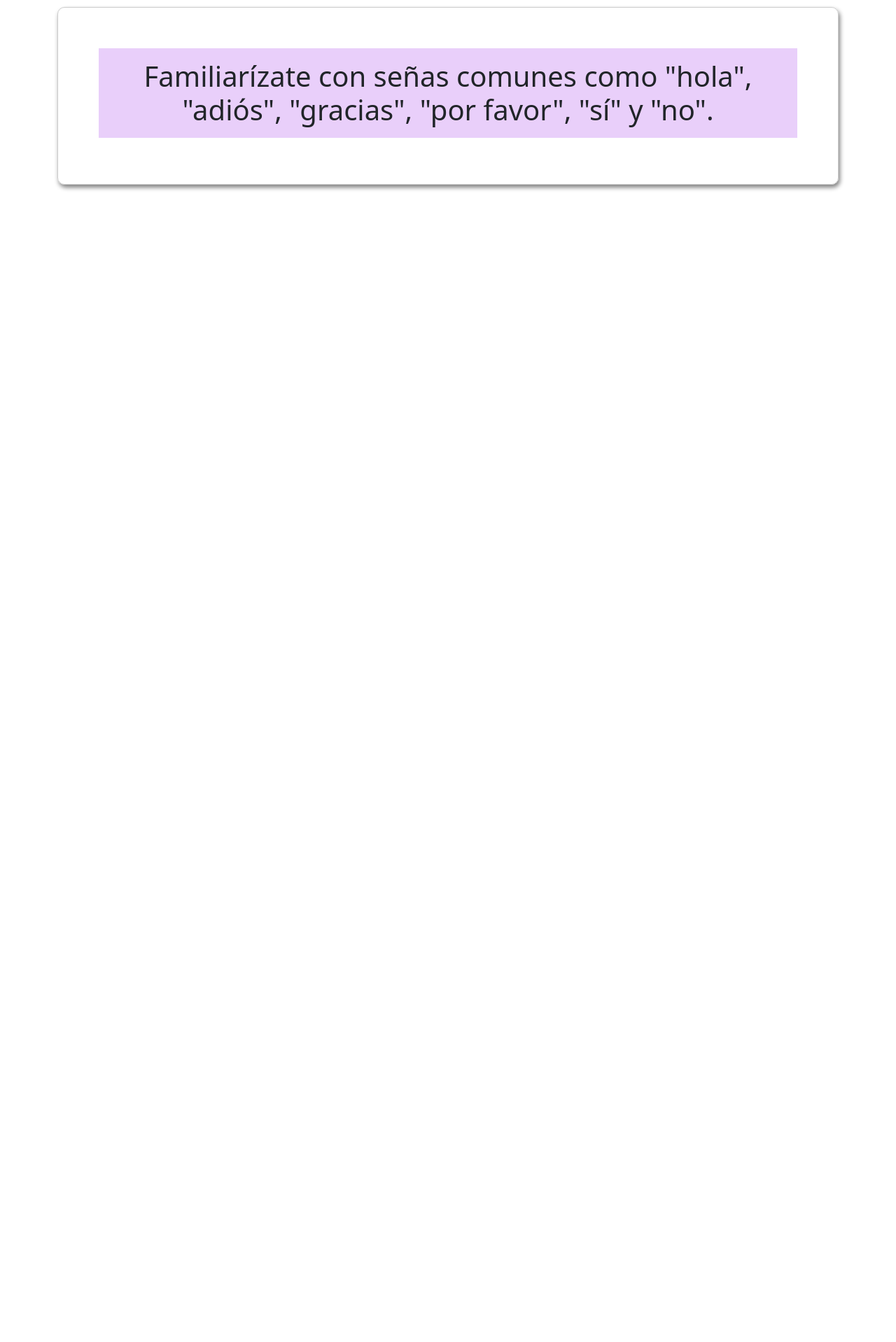
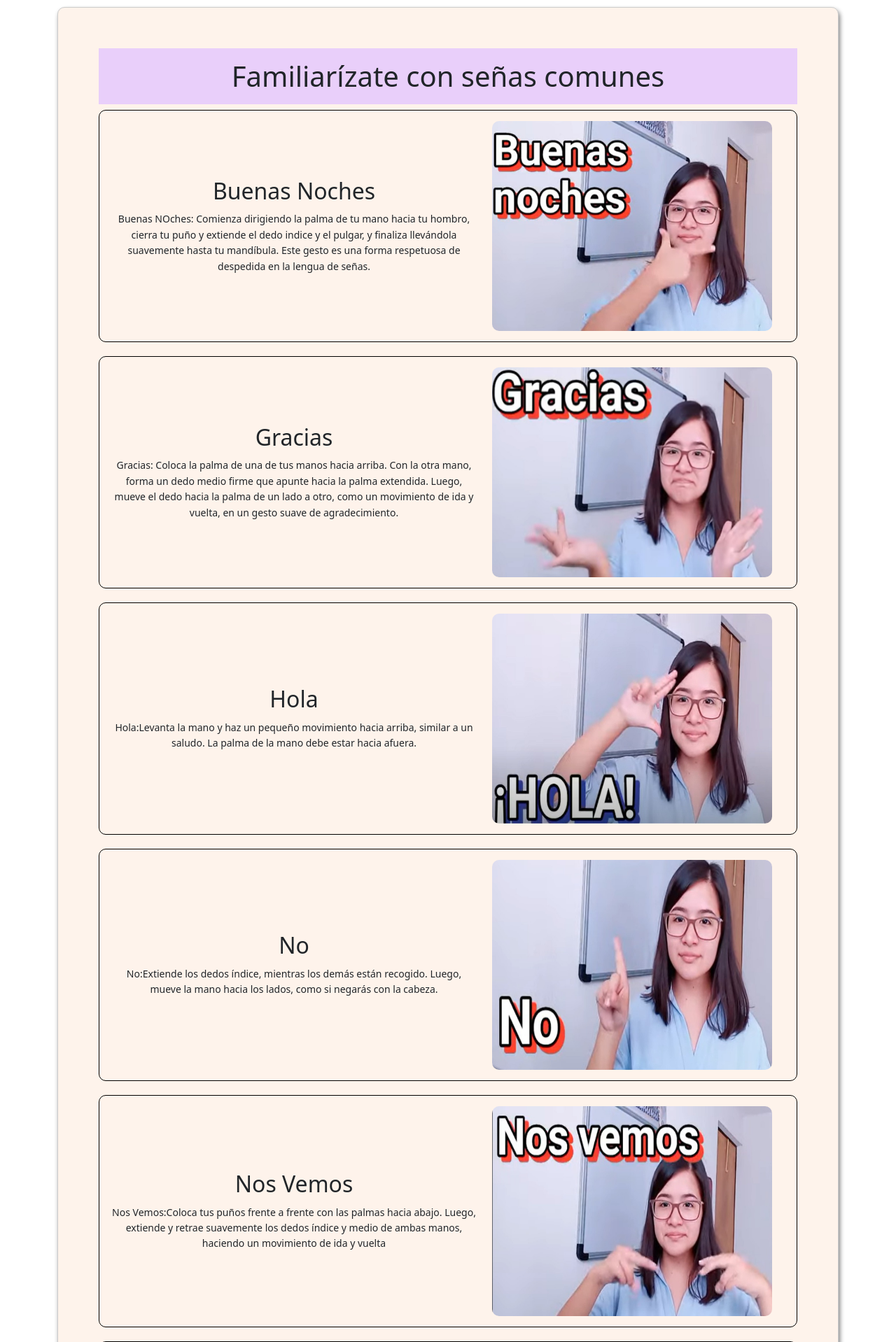
Before and after one commit to Lalitho14/SeniasCodeWeb, a PHP site: page /indexExpresionesAprender.php in a window 1280 px wide. Shown: the top 1918 px of the page at 70% size. Before the commit the page ends 272 px from the top, so only its background shows below. Run offline with PHP 8.4, Linux system fonts and the light colour scheme.

Commit message:
index expresiones aprender terminado

```diff
--- a/EjercicosAbecedario.php
+++ b/EjercicosAbecedario.php
@@ -17,7 +17,7 @@
 <body>
   <main class="container">
     <div class="principal menu">
-      <h1>EJERCICIOS ABECEDARIO</h1>
+      <img src="./assets/aprendeyjuega.jpeg" alt="">
       <div class="container">
 
         <div class="row justify-content-center m-3">
--- a/css/style.css
+++ b/css/style.css
@@ -79,3 +79,11 @@
     transform: none;
   }
 }
+
+
+.aprendeExpresiones{
+
+
+  background: linear-gradient(to right, #004aad, #cb6ce6);
+
+}
--- a/index.php
+++ b/index.php
@@ -22,7 +22,7 @@
         </div>
         <div class="row justify-content-center m-2">
           <div class="col-auto col-lg-6 align-self-center">
-            <img src="./assets/asset01.png" alt="asset01" class="img-fluid" style="max-height: 640px;">
+            <img src="./assets/asset01.png" alt="asset01" class="img-fluid" style="width: 300px; height: 350px">
           </div>
           <div class="col-auto col-lg-6 align-self-center">
             <h2 class="m-5">Explora, aprende y conecta con el mundo a través de las señas.</h2>
--- a/indexExpresiones.php
+++ b/indexExpresiones.php
@@ -13,8 +13,8 @@
   <main class="container">
     <div class="principal inicio">
       <div class="container p-5">
-        <h1 class="text-white">La Lengua de Señas Mexicana (LSM) tiene una estructura gramatical diferente al español. Por ejemplo, en lugar de decir "Yo voy al cine", en LSM se diría "Yo cine voy", reflejando su propio orden de palabras y cultura.
-        </h1>
+        <h2 class="text-white">La Lengua de Señas Mexicana (LSM) tiene una estructura gramatical diferente al español. Por ejemplo, en lugar de decir "Yo voy al cine", en LSM se diría "Yo cine voy", reflejando su propio orden de palabras y cultura.
+        </h2>
         <div class="row justify-content-center mt-5">
           <div class="col-auto col-lg-6 align-self-center px-5">
             <div class="row mb-5">
@@ -25,7 +25,7 @@
             </div>
           </div>
           <div class="col-auto col-lg-6">
-            <img src="./assets/asset05.png" alt="asset04.png" class="img-fluid">
+            <img src="./assets/asset05.png" alt="asset04.png" class="img-fluid" style="width: 300px; height: 350px">
           </div>
         </div>
       </div>
--- a/indexExpresionesAprender.php
+++ b/indexExpresionesAprender.php
@@ -11,11 +11,81 @@
 
 <body>
   <main class="container">
-    <div class="principal">
+    <div class="principal menu">
       <div class="container p-5">
-        <h1 class="titulo_e p-3">Familiarízate con señas comunes como "hola", "adiós", "gracias", "por favor", "sí" y "no".</h1>
+        <h1 class="titulo_e p-3">Familiarízate con señas comunes </h1>
+
+
+
+        <?php
+            $titulos = ["Buenas Noches","Gracias","Hola", "No","Nos Vemos", "Perdon", "Por favor", "Si"];
+            $informacion = [
+            "Buenas NOches: Comienza dirigiendo la palma de tu mano hacia tu hombro, cierra tu puño y extiende el dedo indice y el pulgar, y finaliza llevándola suavemente hasta tu mandíbula. Este gesto es una forma respetuosa de despedida en la lengua de señas.",
+            "Gracias: Coloca la palma de una de tus manos hacia arriba. Con la otra mano, forma un dedo medio firme que apunte hacia la palma extendida. Luego, mueve el dedo hacia la palma de un lado a otro, como un movimiento de ida y vuelta, en un gesto suave de agradecimiento.",
+
+            "Hola:Levanta la mano y haz un pequeño movimiento hacia arriba, similar a un saludo. La palma de la mano debe estar hacia afuera.",
+            "No:Extiende los dedos índice, mientras los demás están recogido. Luego, mueve la mano hacia los lados, como si negarás con la cabeza.",
+
+
+            "Nos Vemos:Coloca tus puños frente a frente con las palmas hacia abajo. Luego, extiende y retrae suavemente los dedos índice y medio de ambas manos, haciendo un movimiento de ida y vuelta",
+            "Perdon:Extiende solo los dedos pulgar y meñique dejando los demás recogidos mientras tocas la barbilla ligeramente.",
+            "Por favor:Junta ambas palmas de las manos, como si estuvieras en una posición de oración. Luego, haz un pequeño movimiento hacia adelante, como un leve empuje hacia la persona a quien te diriges.",
+            "Si:Forma un puño con la mano dominante. Coloca el meñique hacia arriba, luego, mueve la mano hacia arriba y hacia abajo de manera leve, como un pequeño gesto de asentir."
+              ];
+
+            $carpeta = './assets/frases/';
+
+            $imagenes = array_diff(scandir($carpeta), array('.', '..'));
+
+            $imagenes = array_values($imagenes);
+
+            foreach ($imagenes as $indice => $imagen) {
+
+                    $titulo = $titulos[$indice];
+                    $info = $informacion[$indice];
+                    $nombre = pathinfo($imagen, PATHINFO_FILENAME);
+
+                    echo '
+                    <div style="display: flex; align-items: center; margin-bottom: 20px; border: 1px solid black; padding: 15px; border-radius: 10px;">
+                        <div style="flex: 1; margin-right: 20px;">
+                            <h2 style="margin: 0 0 10px;">' . $titulo . '</h2>
+                            <p style="margin: 0; font-size: 14px; line-height: 1.6;">' . $info . '</p>
+                        </div>
+                        <div style="flex-shrink: 0; margin-right: 20px;">
+                            <img src="' . $carpeta . $imagen . '" alt="' . $nombre . '" style="width: 400px; height: 300px; border-radius: 10px;">
+                        </div>
+
+                    </div>
+                    ';
+
+            }
+          ?>
+
+
+
+        <div class="modal fade" id="TabVideo" tabindex="-1" aria-labelledby="modalLabel" aria-hidden="true" data-bs-backdrop="static" data-bs-keyboard="false">
+          <div class="modal-dialog modal-dialog-centered modal-dialog-scrollable">
+            <div class="modal-content">
+              <div class="modal-header">
+                <h5 class="modal-title" id="modalLabel">Prueba de letra</h5>
+              </div>
+              <div class="modal-body">
+                <video id="webcam" autoplay class="videoView w-10"></video>
+                <canvas id="frame" style="display:none;"></canvas>
+                <div style="display: none;" id="resultado">
+
+                </div>
+              </div>
+              <div class="modal-footer">
+                <button type="button" class="btn btn-danger" data-bs-dismiss="modal" id="cerrar_modal">Cerrar</button>
+              </div>
+            </div>
+          </div>
+        </div>
       </div>
+
     </div>
+
   </main>
   <script src="https://cdn.jsdelivr.net/npm/bootstrap@5.3.3/dist/js/bootstrap.bundle.min.js" integrity="sha384-YvpcrYf0tY3lHB60NNkmXc5s9fDVZLESaAA55NDzOxhy9GkcIdslK1eN7N6jIeHz" crossorigin="anonymous"></script>
 </body>
```
Also changed, not shown: assets/aprendeyjuega.jpeg (added), assets/frases/Buenas Noches.jpeg (added), assets/frases/Gracias.jpeg (added), assets/frases/Hola.jpeg (added), assets/frases/No.jpeg (added), assets/frases/Nos Vemos.jpeg (added), assets/frases/Perdon.jpeg (added), assets/frases/Por Favor.jpeg (added), assets/frases/Si.jpeg (added).
